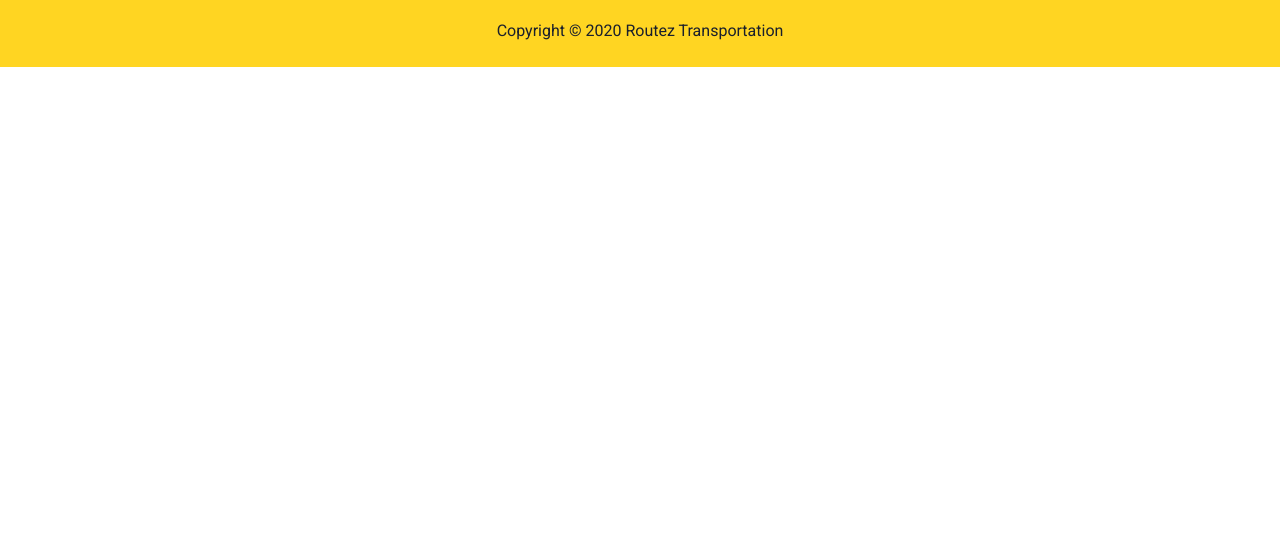
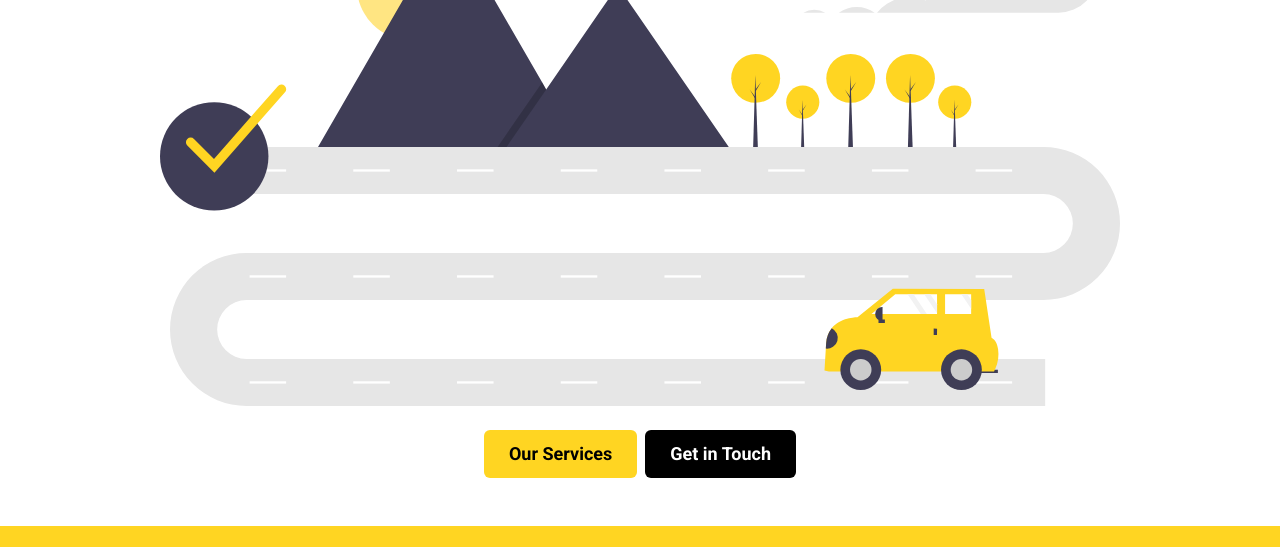
Before and after one commit to 4upz/Routez-Transportation, a Gatsby site: page /about in a window 1280 px wide. Shown: the part 1258-1805 px from the top of the page. Before the commit the page ends 1325 px from the top, so only its background shows below. Built offline with nearby package versions, Linux system fonts and the light colour scheme; Gatsby itself is replaced by a stand-in of ours.

Commit message:
Add CTA for about page

```diff
--- a/src/components/Banners/AboutCTA.jsx
+++ b/src/components/Banners/AboutCTA.jsx
@@ -1,11 +1,34 @@
-import { Box, Button, Heading } from "@chakra-ui/react"
 import React from "react"
+import { Link as GatsbyLink } from "gatsby"
+import { Box, HStack, Button, Heading, Image } from "@chakra-ui/react"
+import illustration from "../../images/art/about.svg"
 
 const AboutCTA = () => (
-  <Box maxW={1200} mx="auto" textAlign="center">
+  <Box maxW={1200} mx="auto" my={12} textAlign="center">
     <Heading>Have We Caught Your Attention?</Heading>
-    <Button>Our Services</Button>
-    <Button>Get in Touch</Button>
+    <Image src={illustration} mx="auto" my={6} w="80%" />
+    <HStack my={6} justify="center">
+      <Button
+        as={GatsbyLink}
+        colorScheme="brand"
+        color="black"
+        className="primary-button"
+        size="lg"
+        to="/about"
+      >
+        Our Services
+      </Button>
+      <Button
+        as={GatsbyLink}
+        backgroundColor="black"
+        color="white"
+        className="secondary-button"
+        size="lg"
+        to="/contact"
+      >
+        Get in Touch
+      </Button>
+    </HStack>
   </Box>
 )
 
--- a/src/components/Hero/Hero.jsx
+++ b/src/components/Hero/Hero.jsx
@@ -46,10 +46,12 @@ const Hero = ({ businessNumber }) => {
           </Stack>
           <Stack isInline>
             <Button
+              as={GatsbyLink}
               colorScheme="brand"
               color="black"
               className="primary-button"
               size="lg"
+              to="/about"
             >
               Why Us?
             </Button>
--- a/src/components/Sections/ContactForm.jsx
+++ b/src/components/Sections/ContactForm.jsx
@@ -22,7 +22,7 @@ const ContactForm = ({ businessNumber }) => (
     my={6}
     px={6}
     py={6}
-    minH="70vh"
+    minH={{ base: "none", lg: "80vh" }}
     bg={`url(${backgroundImage})`}
     bgRepeat="no-repeat"
     bgPos="center left"
```
